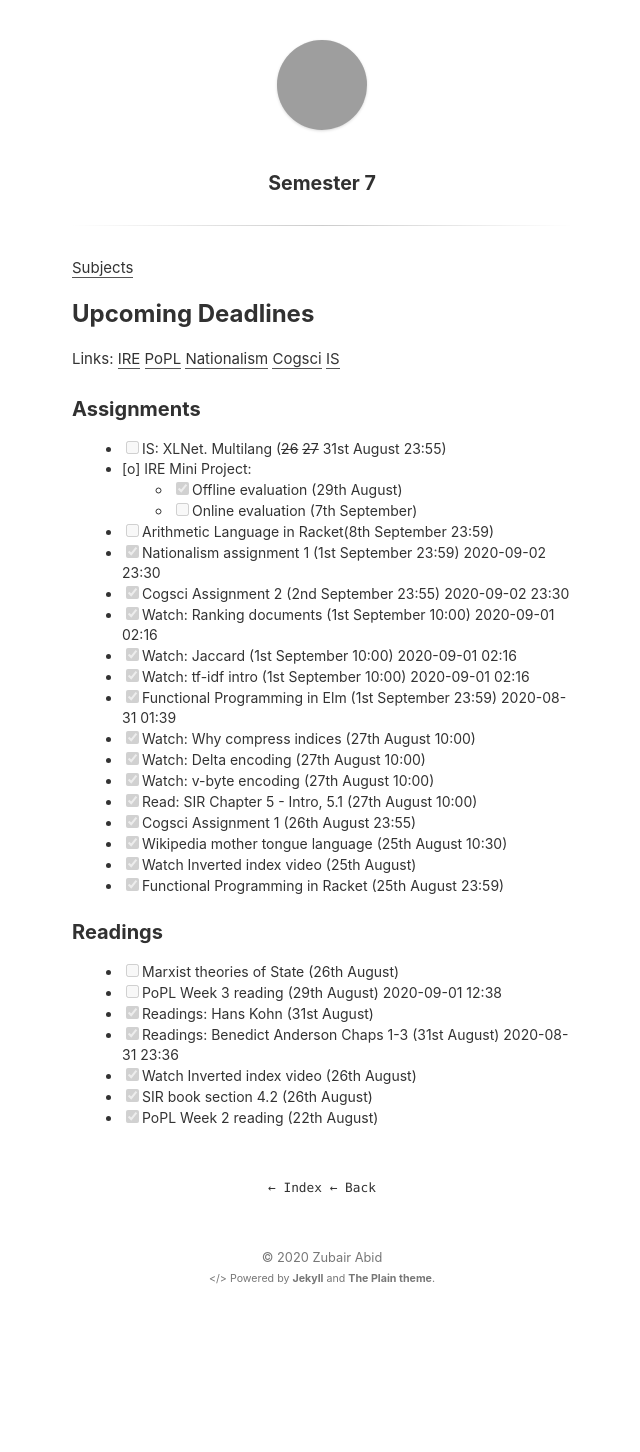
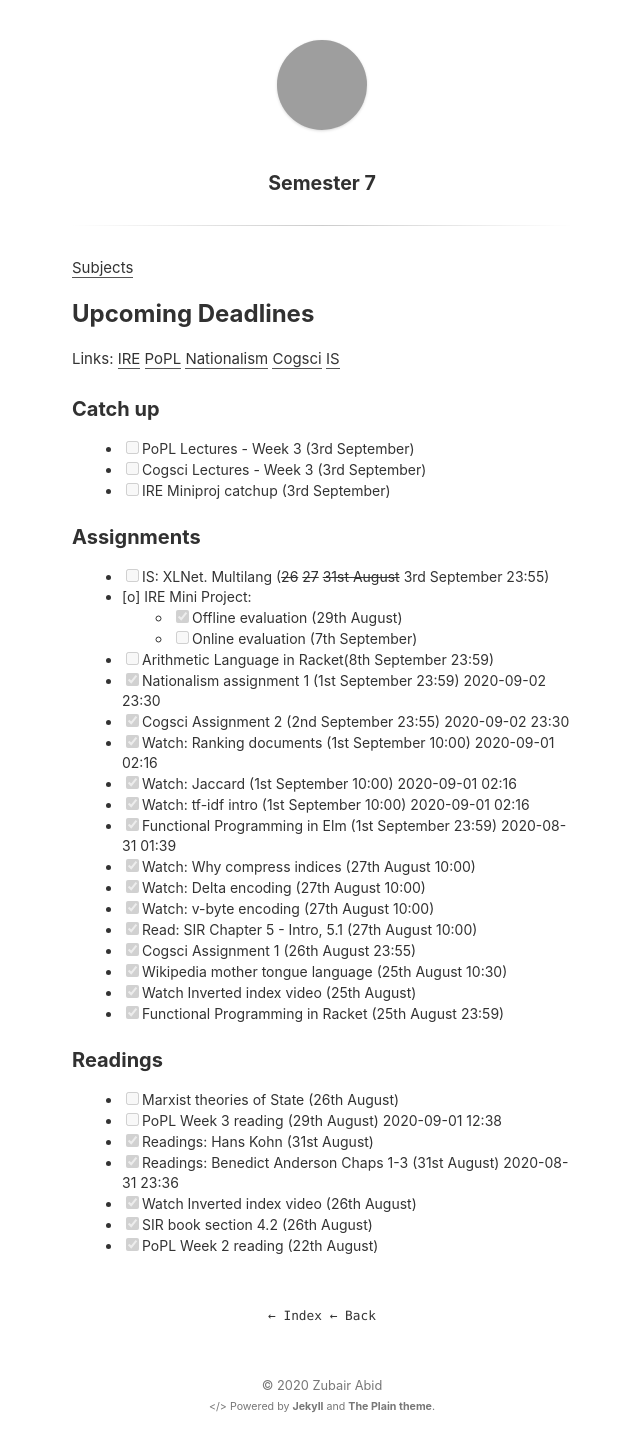
Before and after one commit to zubairabid/Semester7, a Jekyll site: the page built from index.md, in a window 1280 px wide. Shown: the whole page, without its empty margins (318-958 px from the left). Built offline with Jekyll 4.4.1, drawn with Linux system fonts in a browser that asks for light colours; before the commit the page ends 1324 px from its top, so only the background shows below that; grey boxes are pictures that could not be loaded.

Commit message:
post hard week, planning sched

```diff
--- a/index.md
+++ b/index.md
@@ -15,9 +15,16 @@ Links:
 [Cogsci](./subjects/cogsci/index#upcoming-deadlines)
 [IS](./subjects/IS/index#upcoming-deadlines)
 
+### Catch up
+
+- [ ] PoPL Lectures - Week 3 (3rd September)
+- [ ] Cogsci Lectures - Week 3 (3rd September)
+- [ ] IRE Miniproj catchup (3rd September)
+
 ### Assignments
 
-- [ ] IS: XLNet. Multilang (~~26~~ ~~27~~ 31st August 23:55)
+- [ ] IS: XLNet. Multilang
+      (~~26~~ ~~27~~ ~~31st August~~ 3rd September 23:55)
 - [o] IRE Mini Project:
     - [X] Offline evaluation (29th August)
     - [ ] Online evaluation (7th September)
```
